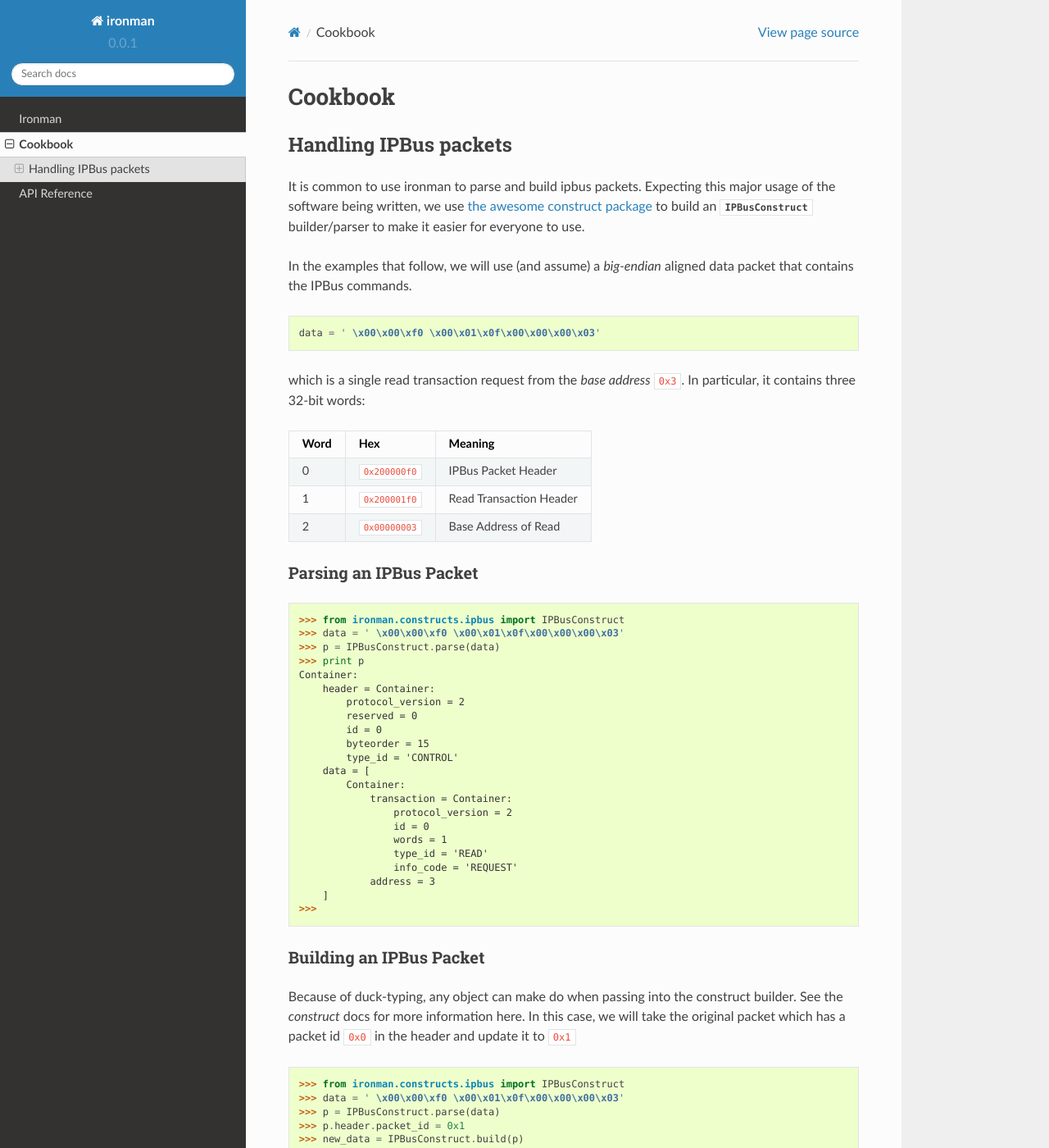
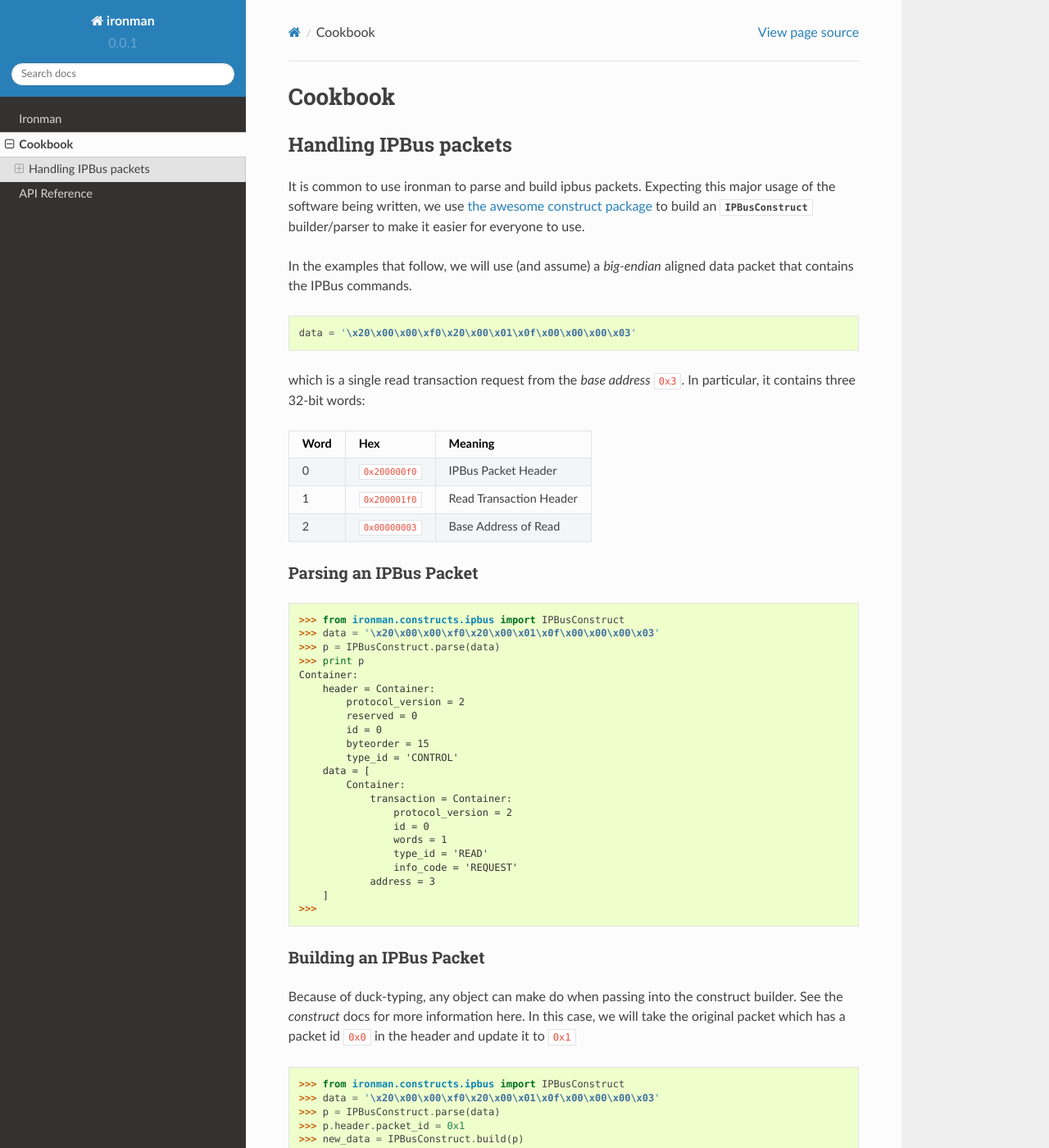
Before and after one commit to kratsg/ironman, a Sphinx documentation site: the page built from docs/cookbook.rst, in a window 1280 px wide and 1400 px high. Shown: the whole window at 82% size. Built offline with Sphinx 7.4.7 and the Read the Docs theme 2.0.0, drawn with Linux system fonts in a browser that asks for light colours; some of the changed text lies outside the part shown.

Commit message:
update docs slightly

```diff
--- a/docs/cookbook.rst
+++ b/docs/cookbook.rst
@@ -13,7 +13,7 @@ In the examples that follow, we will use (and assume) a `big-endian` aligned dat
 
 .. code-block:: python
 
-    data = ' \x00\x00\xf0 \x00\x01\x0f\x00\x00\x00\x03'
+    data = '\x20\x00\x00\xf0\x20\x00\x01\x0f\x00\x00\x00\x03'
 
 which is a single read transaction request from the `base address` :code:`0x3`. In particular, it contains three 32-bit words:
 
@@ -29,7 +29,7 @@ Parsing an IPBus Packet
 ~~~~~~~~~~~~~~~~~~~~~~~
 
 >>> from ironman.constructs.ipbus import IPBusConstruct
->>> data = ' \x00\x00\xf0 \x00\x01\x0f\x00\x00\x00\x03'
+>>> data = '\x20\x00\x00\xf0\x20\x00\x01\x0f\x00\x00\x00\x03'
 >>> p = IPBusConstruct.parse(data)
 >>> print p
 Container:
@@ -57,7 +57,7 @@ Building an IPBus Packet
 Because of duck-typing, any object can make do when passing into the construct builder. See the `construct` docs for more information here. In this case, we will take the original packet which has a packet id :code:`0x0` in the header and update it to :code:`0x1`
 
 >>> from ironman.constructs.ipbus import IPBusConstruct
->>> data = ' \x00\x00\xf0 \x00\x01\x0f\x00\x00\x00\x03'
+>>> data = '\x20\x00\x00\xf0\x20\x00\x01\x0f\x00\x00\x00\x03'
 >>> p = IPBusConstruct.parse(data)
 >>> p.header.packet_id = 0x1
 >>> new_data = IPBusConstruct.build(p)
@@ -68,7 +68,7 @@ Because of duck-typing, any object can make do when passing into the construct b
 Note that when building an IPBus Packet, an error would be raised if we cannot build it. For example, if we tried to bump the protocol version to a non-valid one
 
 >>> from ironman.constructs.ipbus import IPBusConstruct
->>> data = ' \x00\x00\xf0 \x00\x01\x0f\x00\x00\x00\x03'
+>>> data = '\x20\x00\x00\xf0\x20\x00\x01\x0f\x00\x00\x00\x03'
 >>> p = IPBusConstruct.parse(data)
 >>> p.header.protocol_version = 0x0
 >>> new_data = IPBusConstruct.build(p)
```
